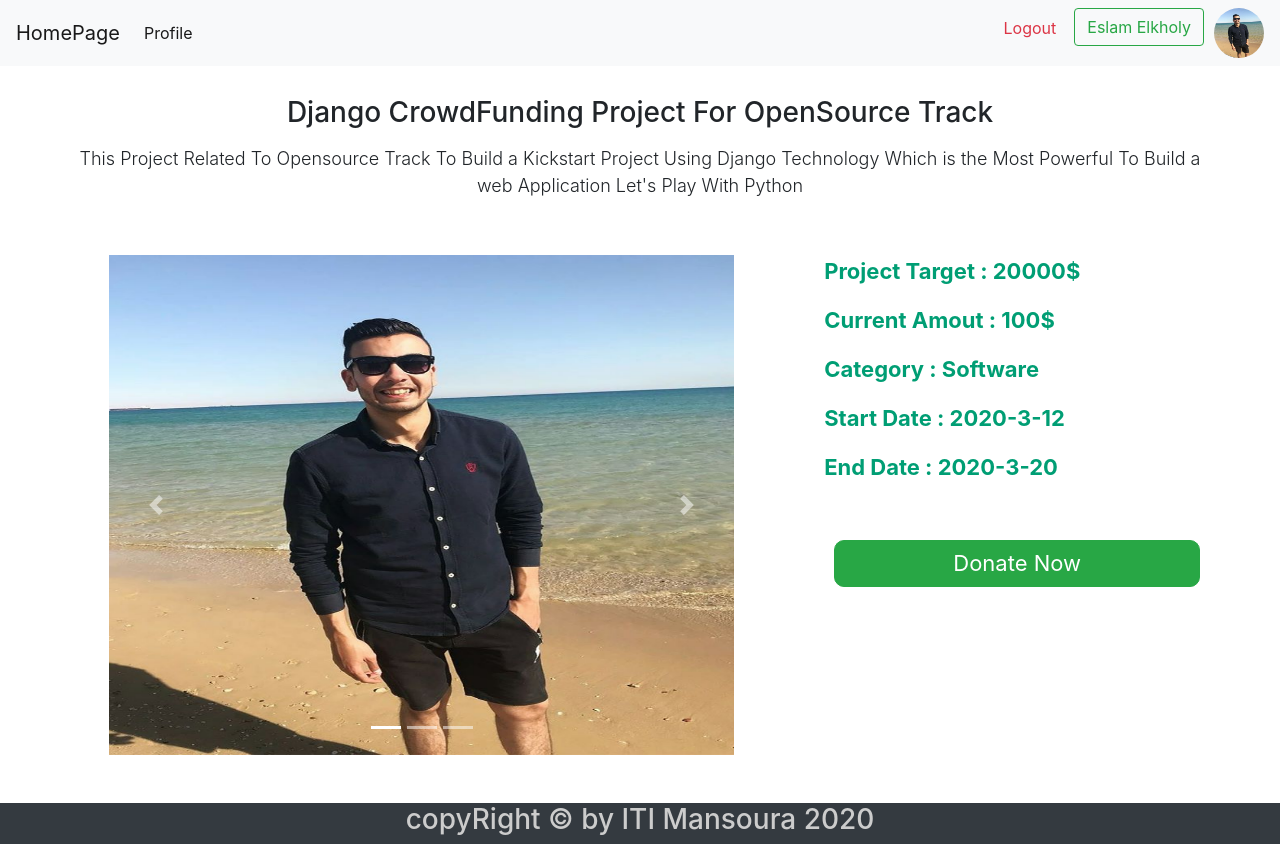
After one commit to eslamelkholy/Django-Crowd-Funding-Project, a Django app: page /project/1 in a window 1280 px wide. The commit adds this page. Run offline with Django 3.2, Linux system fonts and the light colour scheme; some libraries are stand-ins or nearby versions.

Commit message:
Project Ui And Donation Model

```diff
--- a/crowdfunding/urls.py
+++ b/crowdfunding/urls.py
@@ -22,6 +22,7 @@ from project import views as project_views
 urlpatterns = [
     path('admin/', admin.site.urls),
     path('addproject',project_views.addproject),
+    path('project/<int:id>',project_views.listProject),
     path('project',project_views.project)
 ]
 if settings.DEBUG:
--- /dev/null
+++ b/project/static/css/userProject.css
@@ -0,0 +1,33 @@
+.container{
+    text-align: center;
+    margin-top: 30px;
+}
+.lead{
+    margin-top: 15px;
+    font-size: 18px;
+}
+.content{
+    margin-left: 50px;
+}
+.postDetails
+{
+    margin-top: 40px;
+}
+.sliderImg{
+    height: 500px;
+    width: 400px;
+}
+.projectInfo{
+    color: #009E74;
+    font-size: 22px;
+    font-weight: bold;
+    margin-left: 10px;
+
+}
+.donate{
+    width: 90%;
+    margin-left: 20px;
+    margin-top: 40px;
+    color:white !important;
+    font-size: 22px;
+}
--- a/project/templates/layout/layout.html
+++ b/project/templates/layout/layout.html
@@ -7,12 +7,12 @@
         <meta http-equiv="X-UA-Compatible" content="ie=edge">
         <title>{% block title %}{{ section.title }}{% endblock %}</title>
          <!-- css import for bootstrap  -->
-
-        {% block style %}
         <link rel="stylesheet" href="{% static 'css/bootstrap.min.css'%}" crossorigin="anonymous">
         <link rel="stylesheet" href="{% static 'css/font-awesome.css'%}" >
         <link rel="stylesheet" href="{% static 'css/subtle-slideshow.css'%}" >
         <link rel="stylesheet" href="{% static 'css/style.css'%}" >
+        {% block style %}
+
         {% endblock %}
 
 
@@ -29,7 +29,7 @@
     <!-- Footer -->
 <footer class="page-footer font-small special-color-dark bf mt-5">
     <!-- Footer Elements -->
-    <div class="container">
+    <div class="footer">
 
         <h3 class="text-center">copyRight &copy; by ITI Mansoura 2020 </h3>
     </div>
--- /dev/null
+++ b/project/templates/layout/userHeader.htm
@@ -0,0 +1,25 @@
+{% load static %}
+<nav class="navbar navbar-expand-lg navbar-light bg-light">
+    <a class="navbar-brand" href="profile.php">HomePage</a>
+    <button class="navbar-toggler" type="button" data-toggle="collapse" data-target="#navbarSupportedContent" aria-controls="navbarSupportedContent" aria-expanded="false" aria-label="Toggle navigation">
+      <span class="navbar-toggler-icon"></span>
+    </button>
+    <div class="collapse navbar-collapse" id="navbarSupportedContent">
+      <ul class="navbar-nav mr-auto">
+        <li class="nav-item active">
+          <a class="nav-link" href="timeLine.php">Profile</span></a>
+        </li>
+      </ul>
+    </div>
+    <ul class="navbar-nav mr-auto">
+        <li class="nav-item active">
+          <a class="nav-link text-danger" href="?logout=true">Logout</span></a>
+        </li>
+        <li class="nav-item active">
+            <button style="margin-left: 10px" class="btn btn-outline-success my-2 my-sm-0">Eslam Elkholy</button>
+        </li>
+        <li class="nav-item active">
+        <img class="commentImg" style="margin-left: 10px;border-radius: 50%;width: 50px; height: 50px;" src="{% static 'image/2_Pc4d7Hd.jpg'%}">
+        </li>
+    </ul>
+</nav>
--- /dev/null
+++ b/project/templates/projects/projectPage.htm
@@ -0,0 +1,68 @@
+{% extends "layout/layout.html" %}
+{% load static %}
+{% block style %}
+<link rel="stylesheet" href="{% static 'css/userProject.css'%}" >
+{% endblock %}
+{% block content %}
+{% include "layout/userHeader.htm" %}
+
+<div class="container">
+    <div class="row">
+        <div >
+            <h3 class="title">Django CrowdFunding Project For OpenSource Track</h3>
+            <p  class="lead header">This Project Related To Opensource Track To Build a Kickstart Project Using Django Technology
+                    Which is the Most Powerful To Build a web Application Let's Play With Python
+            </p>
+        </div>
+
+    </div>
+</div>
+<div class="row postDetails">
+    <div class="col-6 offset-1 ">
+        <div id="carouselExampleCaptions" class="carousel slide" data-ride="carousel">
+            <ol class="carousel-indicators">
+              <li data-target="#carouselExampleCaptions" data-slide-to="0" class="active"></li>
+              <li data-target="#carouselExampleCaptions" data-slide-to="1"></li>
+              <li data-target="#carouselExampleCaptions" data-slide-to="2"></li>
+            </ol>
+            <div class="carousel-inner">
+              <div class="carousel-item active">
+                <img src="{% static 'image/2_Pc4d7Hd.jpg'%}" class="d-block w-100 sliderImg" alt="...">
+                <div class="carousel-caption d-none d-md-block">
+                </div>
+              </div>
+              <div class="carousel-item">
+                <img src="{% static 'image/2_Pc4d7Hd.jpg'%}" class="d-block w-100 sliderImg" alt="...">
+                <div class="carousel-caption d-none d-md-block">
+                </div>
+              </div>
+              <div class="carousel-item">
+                <img src="{% static 'image/2_Pc4d7Hd.jpg'%}" class="d-block w-100 sliderImg" alt="...">
+                <div class="carousel-caption d-none d-md-block">
+                </div>
+              </div>
+            </div>
+            <a class="carousel-control-prev" href="#carouselExampleCaptions" role="button" data-slide="prev">
+              <span class="carousel-control-prev-icon" aria-hidden="true"></span>
+              <span class="sr-only">Previous</span>
+            </a>
+            <a class="carousel-control-next" href="#carouselExampleCaptions" role="button" data-slide="next">
+              <span class="carousel-control-next-icon" aria-hidden="true"></span>
+              <span class="sr-only">Next</span>
+            </a>
+        </div>
+    </div>
+    <div class="col-4 content">
+        <div>
+            <p class="projectInfo">Project Target : 20000$</p>
+            <p class="projectInfo">Current Amout : 100$</p>
+            <p class="projectInfo">Category : Software</p>
+            <p class="projectInfo">Start Date : 2020-3-12</p>
+            <p class="projectInfo">End Date : 2020-3-20</p>
+                <a class="btn btn-success donate">Donate Now</a>
+
+        </div>
+    </div>
+</div>
+
+{% endblock %}
--- a/project/views.py
+++ b/project/views.py
@@ -8,7 +8,12 @@ from .forms import ProjectForm
 from .models import Project,Images
 from category.models import Category
 
-#Add Project
+# List Specified Project
+def listProject(request,id):
+    return render(request,"projects/projectPage.htm")
+
+
+# Add Project
 def addproject(request):
     if request.method == 'POST':
         form = ProjectForm(request.POST,request.FILES)
```
Also changed, not shown: project/models.py (+9 -0 lines), project/static/css/project.css (added, +13 -0 lines), db.sqlite3, project/migrations/0004_project_current_amout.py (added), project/migrations/0005_donation.py (added).
